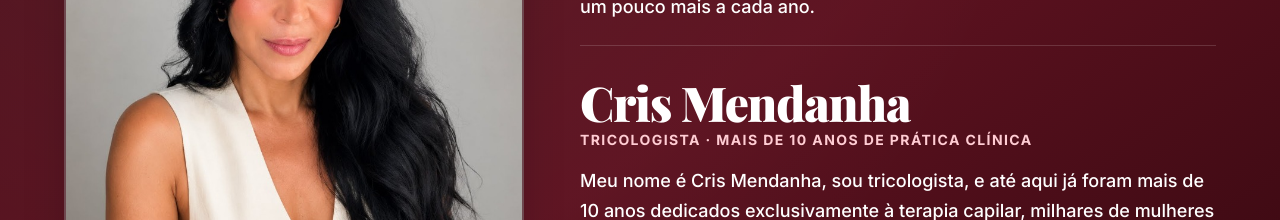
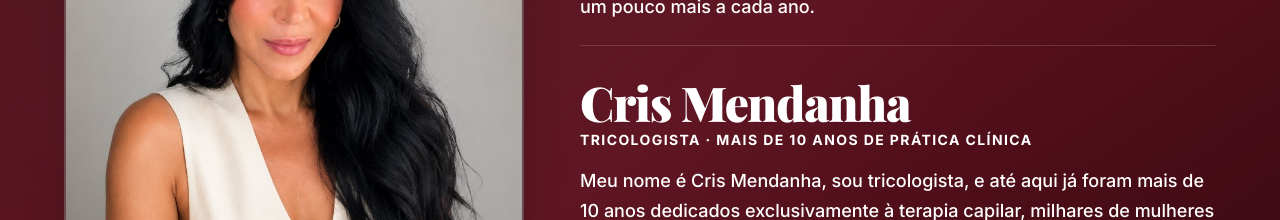
Before and after one commit to DellsantosXD/lp-proteina-do-trigo-A, a React (Vite) app: page / in a window 1280 px wide. Shown: the part 2260-2480 px from the top of the page. Built offline with nearby package versions, Linux system fonts and the light colour scheme; a web font is replaced by a local one.

Commit message:
style: change TRICOLOGISTA MAIS DE 10 ANOS DE PRÁTICA CLÍNICA subtitle text color to 100% pure white

```diff
--- a/src/App.tsx
+++ b/src/App.tsx
@@ -247,7 +247,7 @@ export default function App() {
                   <h3 className="font-serif text-3xl sm:text-5xl font-black text-white tracking-tight">
                     Cris Mendanha
                   </h3>
-                  <span className="text-xs sm:text-sm font-sans font-bold text-rose-200 uppercase tracking-widest block mt-1">
+                  <span className="text-xs sm:text-sm font-sans font-bold text-white uppercase tracking-widest block mt-1">
                     TRICOLOGISTA · MAIS DE 10 ANOS DE PRÁTICA CLÍNICA
                   </span>
                 </div>
```
